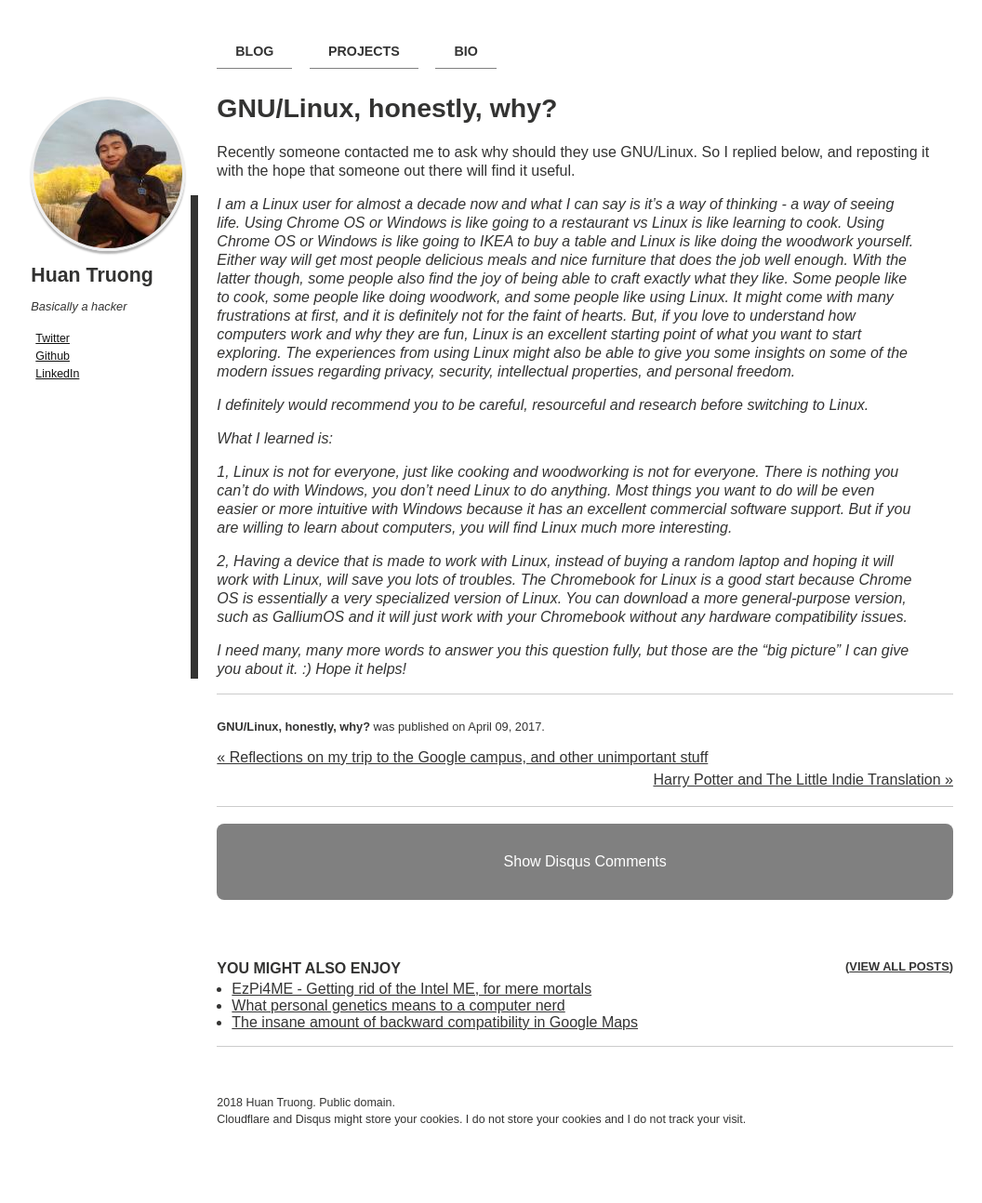
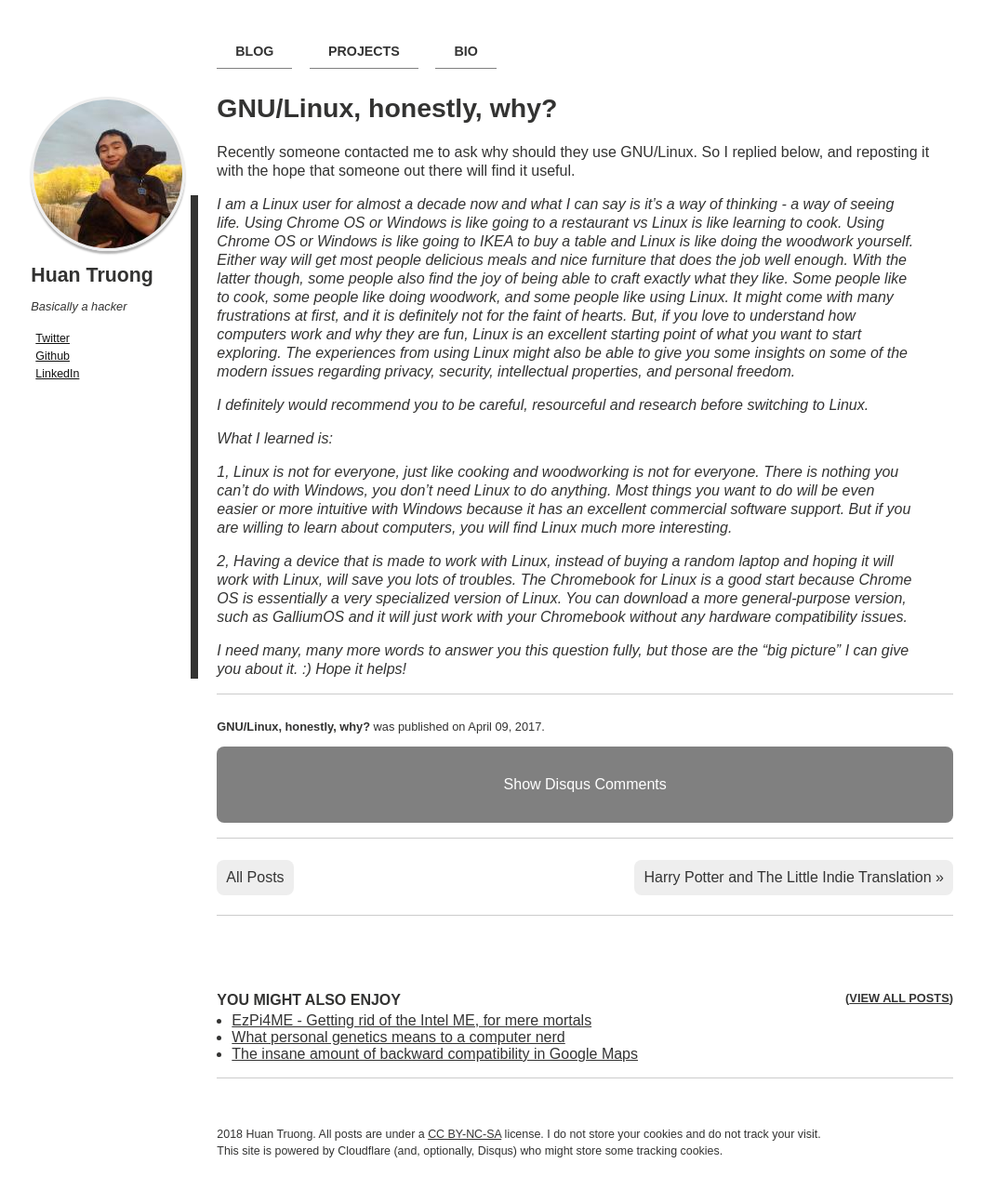
Before and after one commit to htruong/htruong.github.io, a Jekyll site: the page built from _posts/2017-04-09-honestly-why-linux.md, in a window 1280 px wide. Shown: the whole page at 93% size, without its empty margins (115-1171 px from the left). Built offline with Jekyll 4.4.1, drawn with Linux system fonts in a browser that asks for light colours; before the commit the page ends 1260 px from its top, so only the background shows below that.

Commit message:
[site] More visual tweaks

```diff
--- a/_includes/_footer.html
+++ b/_includes/_footer.html
@@ -1 +1 @@
-<span>{{ site.time | date: '%Y' }} {{ site.owner.name }}. Public domain.<br />Cloudflare and Disqus might store your cookies. I do not store your cookies and I do not track your visit.</span>
+<span>{{ site.time | date: '%Y' }} {{ site.owner.name }}. All posts are under a <a href="http://creativecommons.org/licenses/by-nc-sa/4.0/" target="_blank">CC BY-NC-SA</a> license. I do not store your cookies and do not track your visit.<br />This site is powered by Cloudflare (and, optionally, Disqus) who might store some tracking cookies.</span>
--- a/_layouts/post.html
+++ b/_layouts/post.html
@@ -48,13 +48,23 @@
         {% if page.share != false %}{% include _social-share.html %}{% endif %}
         <p class="byline"><strong>{{ page.title }}</strong> was published on <time datetime="{{ page.date | date_to_xmlschema }}">{{ page.date | date: "%B %d, %Y" }}</time>{% if page.modified %} and last modified on <time datetime="{{ page.modified | date: "%Y-%m-%d" }}">{{ page.modified | date: "%B %d, %Y" }}</time>{% endif %}.</p>
 
+  {% if site.owner.disqus-shortname and page.disable_comments != true %}
+    <section id="disqus_thread"></section><!-- /#disqus_thread -->
+    {% include _disqus_comments.html %}
+  {% endif %}
+  <hr />
 <div class="page-nav">
-  {% if page.previous.url %}
-    <a class="prev" href="{{page.previous.url}}">&laquo; {{page.previous.title}}</a>
-  {% endif %}
   {% if page.next.url %}
     <a class="next" href="{{page.next.url}}">{{page.next.title}} &raquo;</a>
   {% endif %}
+  <!--
+  {% if page.previous.url %}
+    <a class="prev" href="{{page.previous.url}}">&laquo; {{page.previous.title}}</a>
+  {% else %}
+    <a class="prev" href="/">All Posts</a>
+  {% endif %}
+  -->
+  <a class="prev" href="/">All Posts</a>
 </div>
 
       </footer>
@@ -62,10 +72,7 @@
 
 
     </div><!-- /.article-wrap -->
-  {% if site.owner.disqus-shortname and page.disable_comments != true %}
-    <section id="disqus_thread"></section><!-- /#disqus_thread -->
-    {% include _disqus_comments.html %}
-  {% endif %}
+
   </article>
   {% if site.related_posts.size > 0 %}
   <div class="related-articles">
--- a/_sass/page.scss
+++ b/_sass/page.scss
@@ -638,11 +638,19 @@ $button-size: 1.5rem;
 }
 
 .page-nav {
+    a {
+        display: inline-block;
+        border-radius: 0.5em;
+        background-color: #eee;
+        padding: 10px 10px;
+        margin: 5px 0;
+        text-decoration: none;
+    }
 	.prev, .next {
-		display: block;
-		padding: 0.2em 0;
 	}
+
 	.next {
+        float: right;
 		text-align: right;
 	}
 }
```
